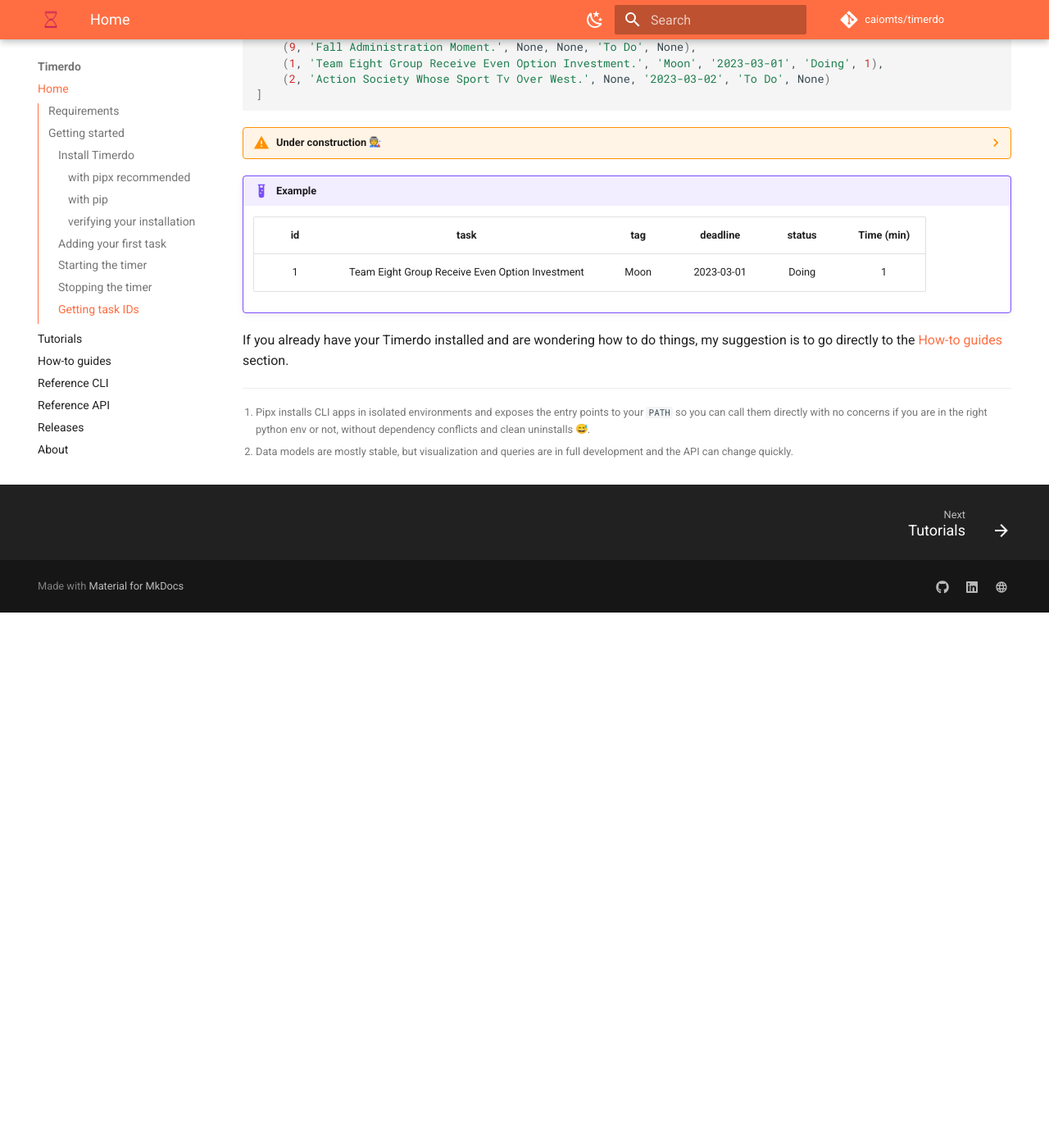
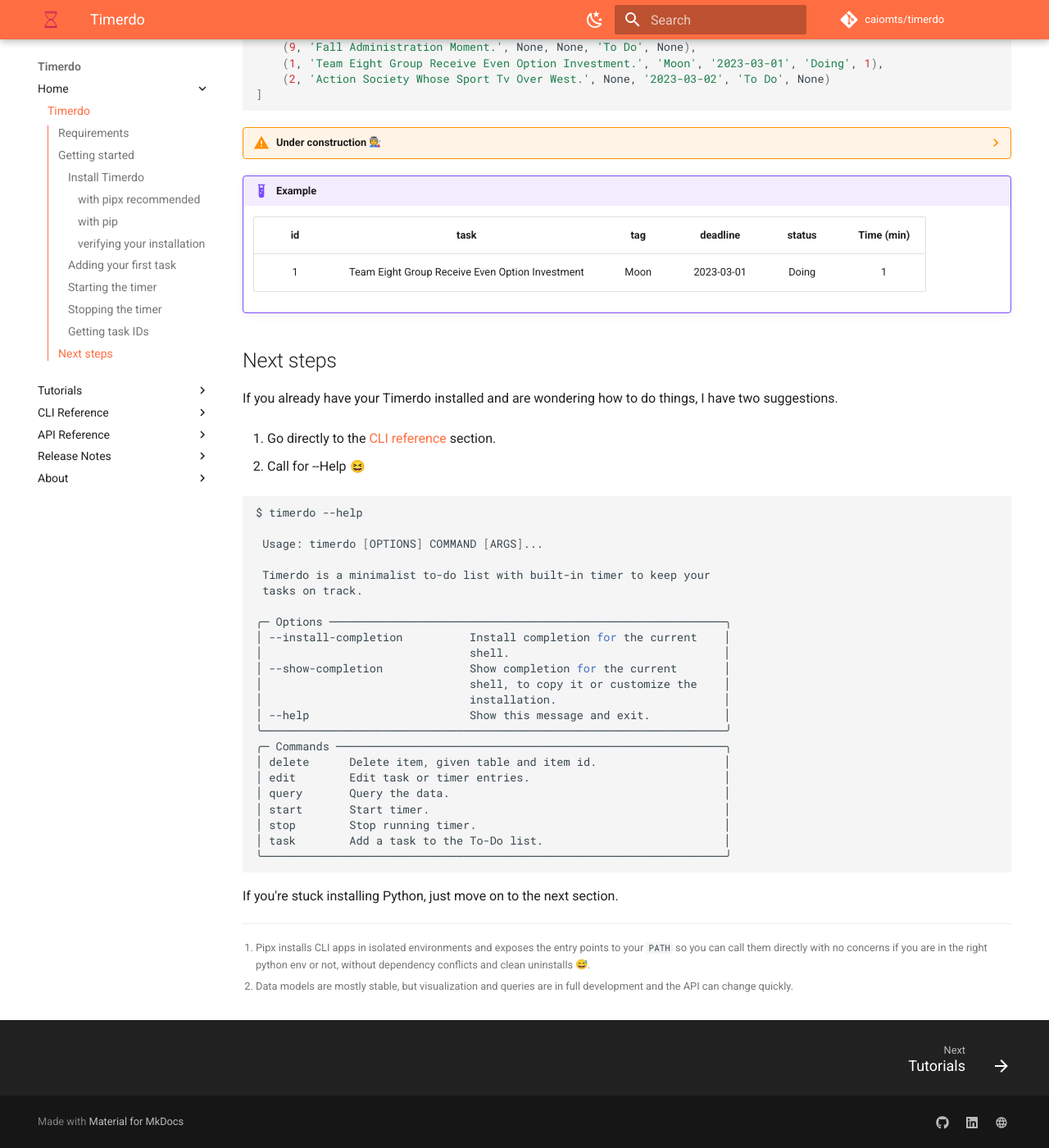
Before and after one commit to caiomts/timerdo, an MkDocs documentation site: the page built from docs/index.md, in a window 1280 px wide and 1400 px high, scrolled down 2278 px. Shown: the whole window at 82% size. Built offline with MkDocs 1.6.1 and Material for MkDocs 9.7.7, drawn with Linux system fonts in a browser that asks for light colours; emoji names are drawn with the system emoji font; comment, search, counter and statistics services are not loaded; before the commit the page ends 3025 px from its top, so only the background shows below that.

Commit message:
add cli reference

````diff
--- a/docs/index.md
+++ b/docs/index.md
@@ -112,8 +112,43 @@
     |1|Team Eight Group Receive Even Option Investment|Moon|2023-03-01|Doing|1|
 
 
-If you already have your Timerdo installed and are wondering how to do things, my suggestion is to go directly to the [How-to guides](/how_to_guides/) section.
+## Next steps
 
+If you already have your Timerdo installed and are wondering how to do things,
+I have two suggestions.
+
+1. Go directly to the [CLI reference](cli_reference.md) section.
+
+2. Call for --Help :laughing:
+
+```shell
+$ timerdo --help
+
+ Usage: timerdo [OPTIONS] COMMAND [ARGS]...
+
+ Timerdo is a minimalist to-do list with built-in timer to keep your
+ tasks on track.
+
+╭─ Options ───────────────────────────────────────────────────────────╮
+│ --install-completion          Install completion for the current    │
+│                               shell.                                │
+│ --show-completion             Show completion for the current       │
+│                               shell, to copy it or customize the    │
+│                               installation.                         │
+│ --help                        Show this message and exit.           │
+╰─────────────────────────────────────────────────────────────────────╯
+╭─ Commands ──────────────────────────────────────────────────────────╮
+│ delete      Delete item, given table and item id.                   │
+│ edit        Edit task or timer entries.                             │
+│ query       Query the data.                                         │
+│ start       Start timer.                                            │
+│ stop        Stop running timer.                                     │
+│ task        Add a task to the To-Do list.                           │
+╰─────────────────────────────────────────────────────────────────────╯
+
+```
+
+If you're stuck installing Python, just move on to the next section.
 
 [tutorial]:tutorials.md
 [pipx]:https://pypa.github.io/pipx/
--- a/mkdocs.yml
+++ b/mkdocs.yml
@@ -2,6 +2,21 @@
 repo_url: https://github.com/caiomts/timerdo
 repo_name: caiomts/timerdo
 edit_uri: edit/master/docs/
+
+nav:
+  - Home:
+      - index.md
+  - Tutorials:
+      - tutorials.md
+  - "CLI Reference":
+      - cli_reference.md
+  - "API Reference":
+      - api.md
+  - "Release Notes":
+      - releases.md
+  - About:
+      - about.md
+
 
 theme:
   name: material
@@ -90,14 +105,5 @@
       link: https://caiomts.github.io/
       name: caiomts.github.io
 
-nav:
-  - Home: index.md
-  - Tutorials: tutorials.md
-  - How-to guides: how_to_guides.md
-  - Reference CLI: ref_cli.md
-  - Reference API: ref_api.md
-  - Releases: releases.md
-  - About: about.md
-
 extra_css:
   - stylesheets/extra.css
--- a/pyproject.toml
+++ b/pyproject.toml
@@ -32,6 +32,7 @@
 	"mkdocs-material >=9.1.3, <9.2",
 	"mkdocstrings[python] >=0.20, <0.21",
     "mkdocs-git-revision-date-localized-plugin >=1.2.0, <1.3",
+    "typer-cli >=0.0.13, <0.1",
 ]
 
 dev = [
````
Also changed, not shown: README.md (+3 -0 lines), docs/cli_reference.md (added, +203 -0 lines), docs/tutorials.md (+5 -0 lines), docs/how_to_guides.md (deleted), 2 other files.
